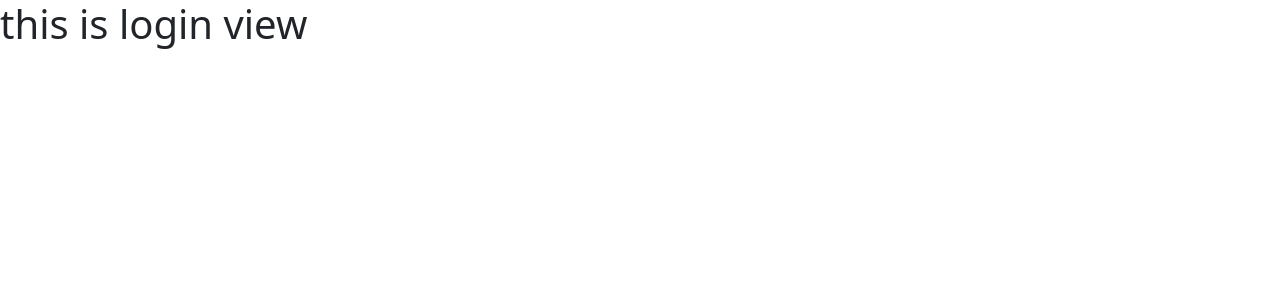
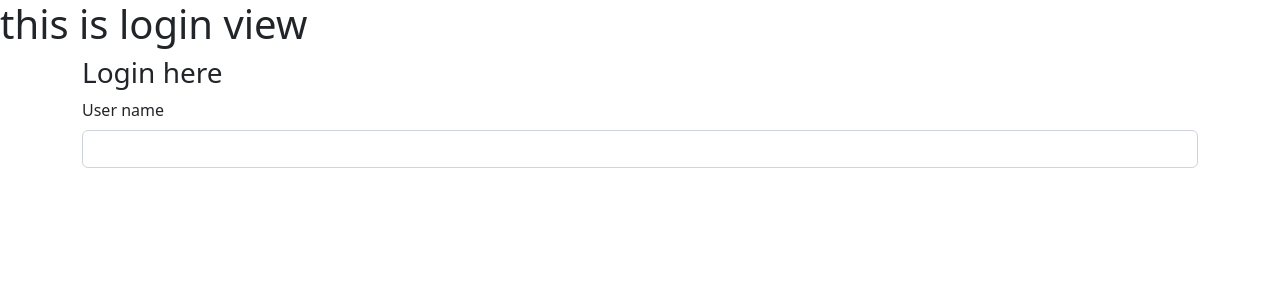
Before and after one commit to leonkae/Jot, a Django app: page /login/ in a window 1280 px wide. Shown: the top 300 px of the page. Run offline with Django 4.2, Linux system fonts and the light colour scheme; some web fonts are replaced.

Commit message:
modify: login template

```diff
--- a/jot/templates/jotblog/login.html
+++ b/jot/templates/jotblog/login.html
@@ -2,4 +2,21 @@
 
 <h1>this is login view</h1>
 
+<div class="container">
+  <h3>Login here</h3>
+  <form action="" method="POST">
+    {% csrf_token %}
+
+    <div class="mb-3">
+      <label for="InputUsername" class="form-label">User name</label>
+      <input
+        type="text"
+        class="form-control"
+        name="username"
+        id="InputUsername"
+      />
+    </div>
+  </form>
+</div>
+
 {% endblock %}
```
